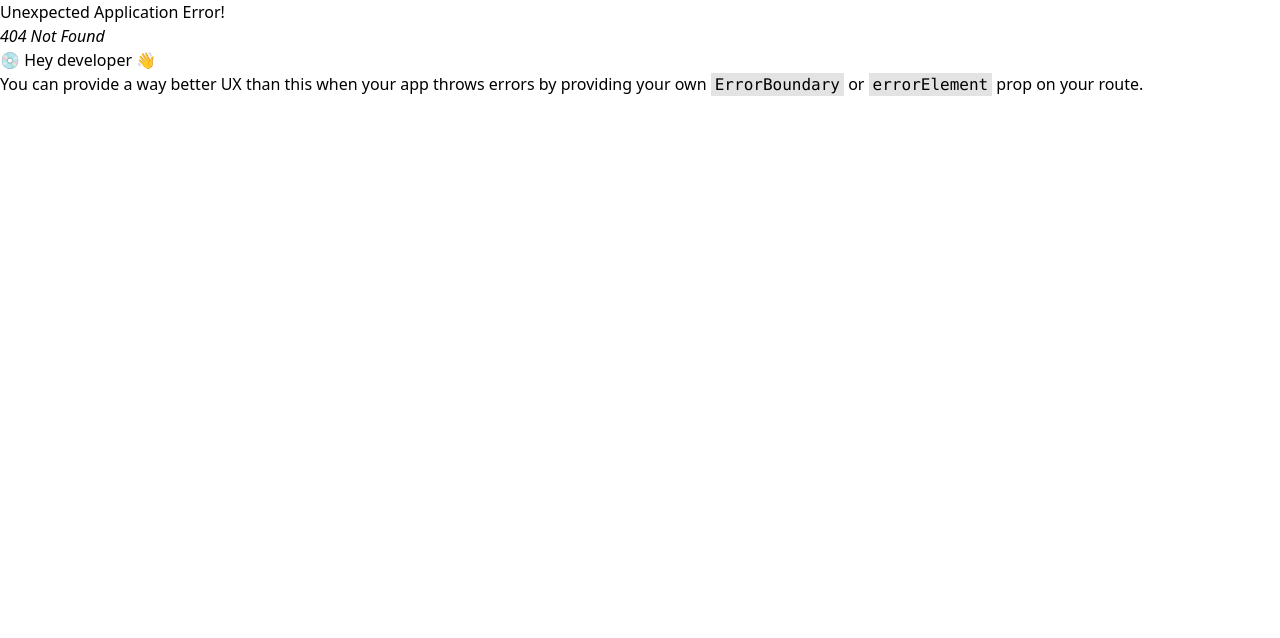
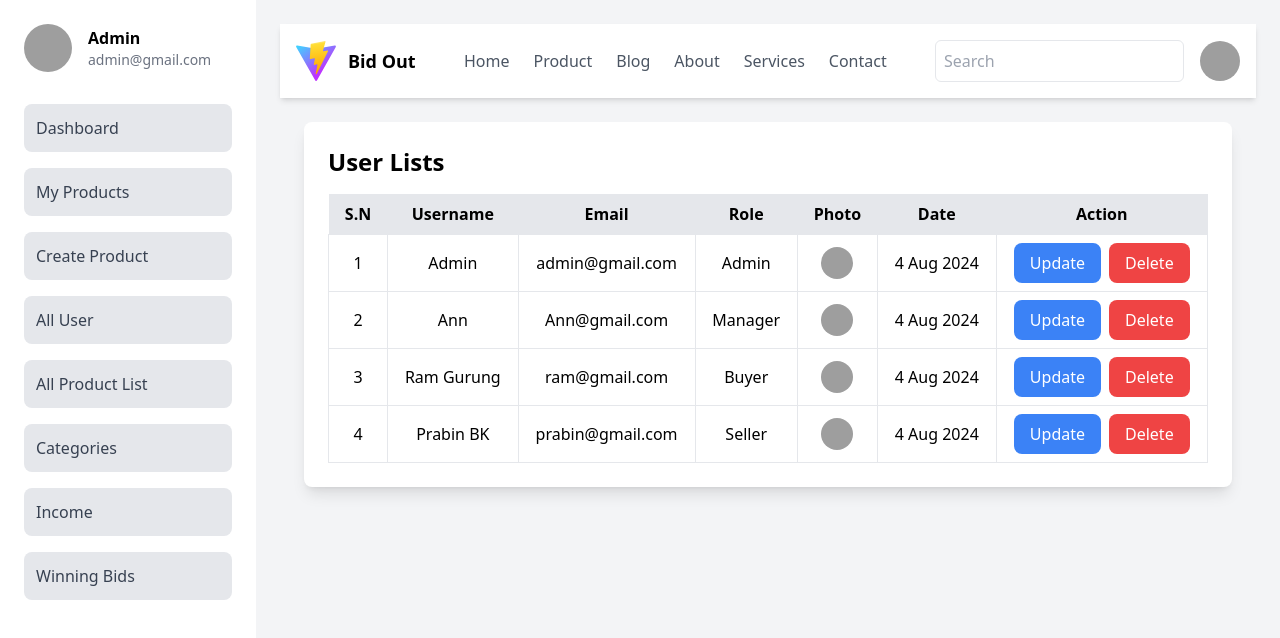
Before and after one commit to KavinduPramod/bidding_system, a React (Vite) app: page /layout/all-users in a window 1280 px wide. Before the commit this address had no page. Shown: the top 638 px of the page. Built offline with nearby package versions, Linux system fonts and the light colour scheme; grey boxes are pictures that could not be loaded.

Commit message:
user list routes updated

```diff
--- a/src/Router.jsx
+++ b/src/Router.jsx
@@ -14,8 +14,10 @@ const router = createBrowserRouter(
             {/* Redirect the root path to the login page */}
             <Route path="/" element={<Navigate to="/login" replace />} />
             <Route path="login" element={<Login />} />
-            <Route path="/layout" element={<Layout />}>
-                <Route path="users" element={<UsersList />} />
+            {/* Nest routes under layout */}
+            <Route path="layout" element={<Layout />}>
+                {/* Relative path for nested route */}
+                <Route path="all-users" element={<UsersList />} />
                 {/* Add more routes here */}
             </Route>
         </Route>
--- a/src/layout/Sidebar.jsx
+++ b/src/layout/Sidebar.jsx
@@ -35,13 +35,13 @@ const SideBar = () => {
           Create Product
         </NavLink>
         <NavLink
-          to="/users"
+          to="/layout/all-users"
           className="block text-gray-700 bg-gray-200 hover:bg-green-100 hover:text-green-500 rounded-lg p-3"
         >
           All User
         </NavLink>
         <NavLink
-          to="/products-list"
+          to="/"
           className="block text-gray-700 bg-gray-200 hover:bg-green-100 hover:text-green-500 rounded-lg p-3"
         >
           All Product List
```
